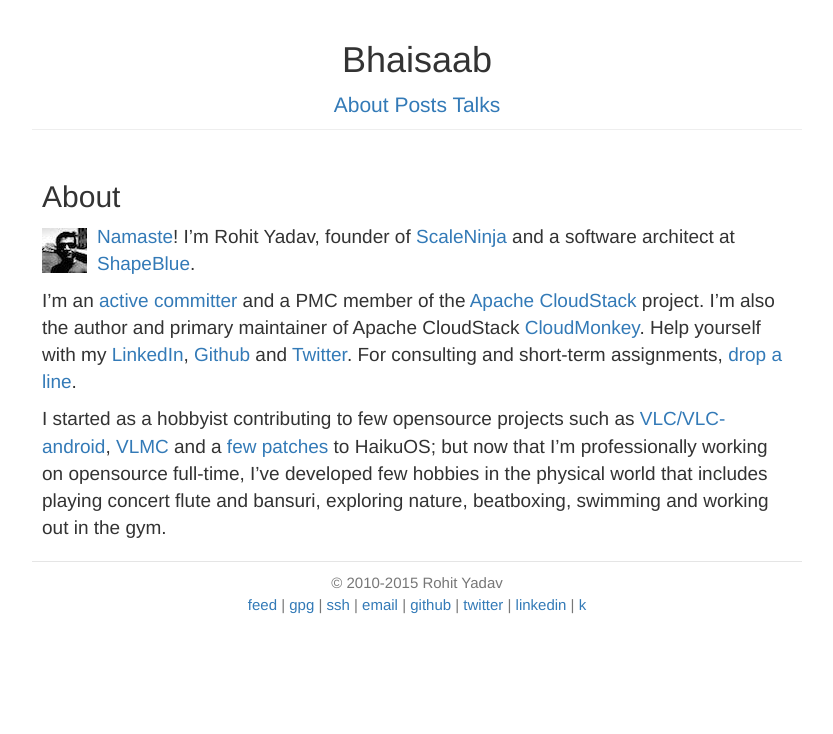
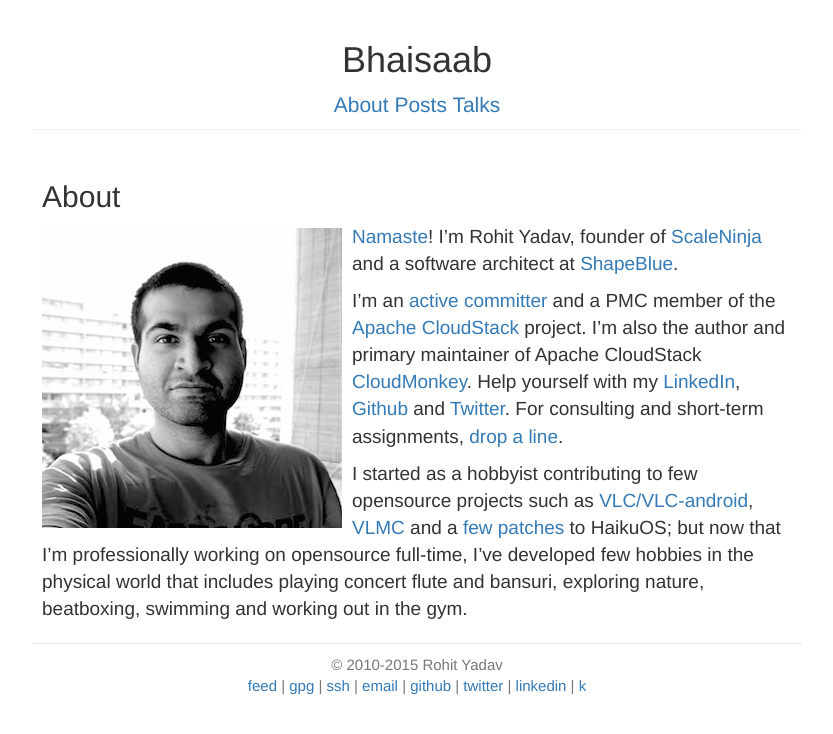
Before and after one commit to rohityadavcloud/rohityadavcloud.github.io, a Jekyll site: the page built from about.markdown, in a window 1280 px wide. Shown: the top 734 px of the page, without its empty margins (223-1056 px from the left). Built offline with Jekyll 4.4.1, drawn with Linux system fonts in a browser that asks for light colours.

Commit message:
blg; pic
Signed-off-by: Rohit Yadav <bhaisaab@baagi.org>

```diff
--- a/about.markdown
+++ b/about.markdown
@@ -4,7 +4,7 @@
 permalink: /about/
 ---
 
-<img src="/assets/avatar.jpg" class="pull-left" style="margin-top: 5px; margin-right:10px"/>
+<img src="/assets/avatar-large.jpg" class="pull-left" style="margin-top: 5px; margin-right:10px"/>
 
 [Namaste](http://en.wikipedia.org/wiki/Namaste)! I'm Rohit Yadav, founder of
 [ScaleNinja](http://www.scaleninja.com) and a software architect at
```
Also changed, not shown: assets/avatar-large.jpg (added), assets/avatar.jpg.
